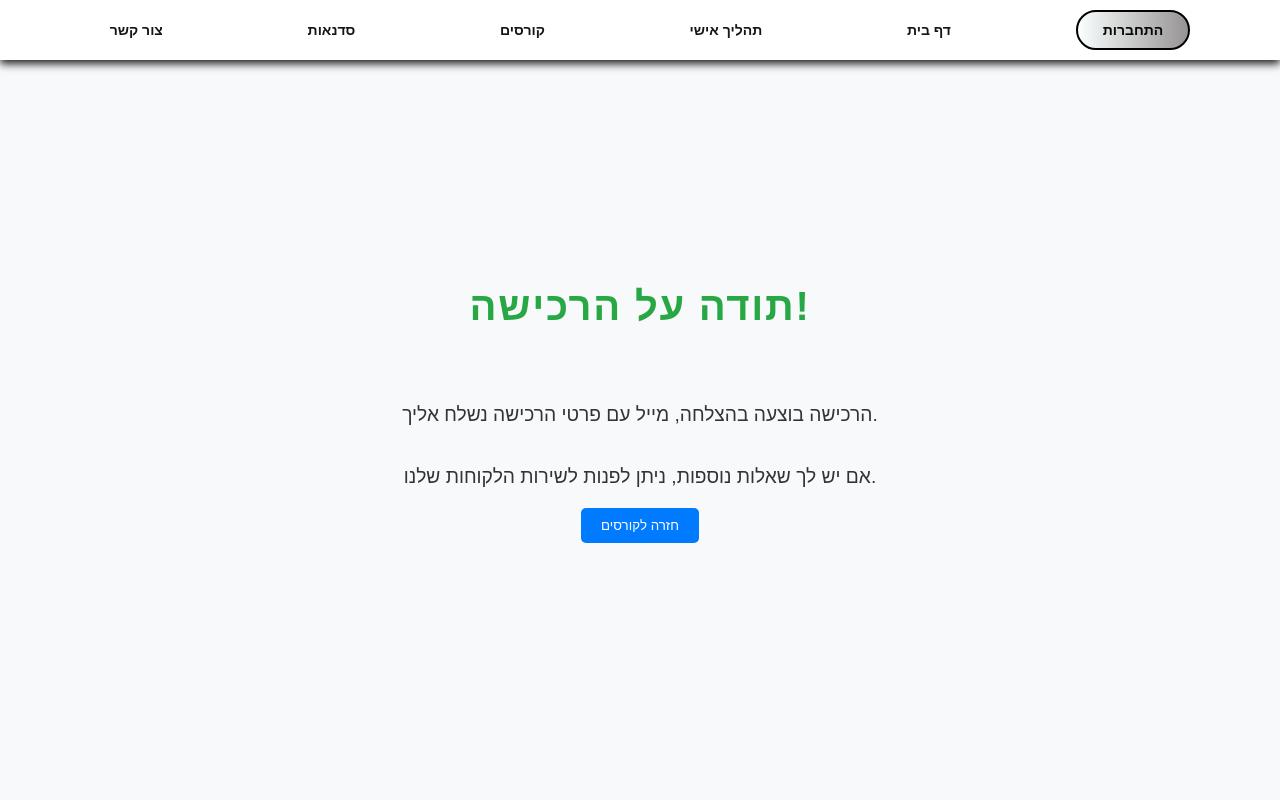
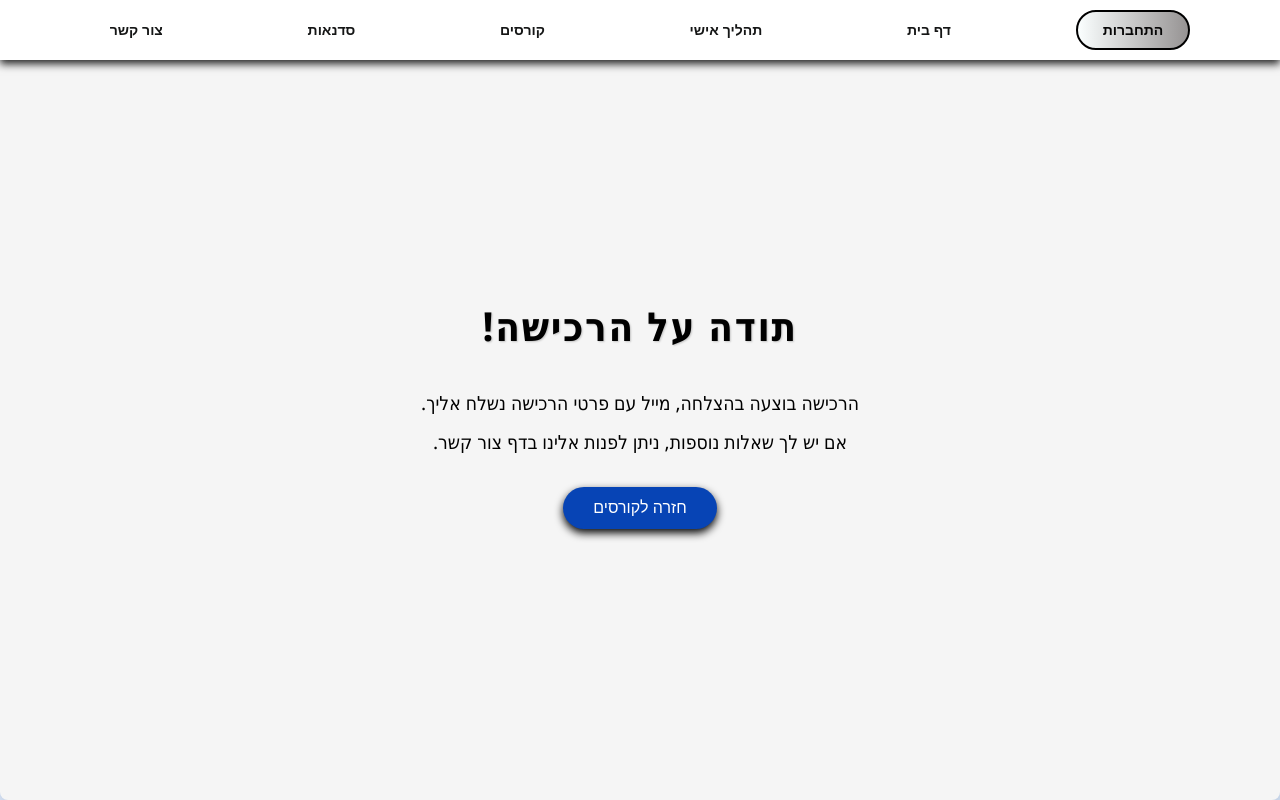
Before and after one commit to Itayaviani/final_project, a React (Vite) app in the folder client/: page /thank-you-course in a window 1280 px wide. Built offline with nearby package versions, Linux system fonts and the light colour scheme.

Commit message:
thankyoupage

```diff
--- a/client/src/pages/courses/thankYouCourse/ThankYouCourse.jsx
+++ b/client/src/pages/courses/thankYouCourse/ThankYouCourse.jsx
@@ -4,12 +4,14 @@ import './thankYouCourse.css';
 export default function ThankYou() {
   return (
     <div className="thank-you-container-course">
-      <h1>תודה על הרכישה!</h1>
-      <p>הרכישה בוצעה בהצלחה, מייל עם פרטי הרכישה נשלח אליך.</p>
-      <p>אם יש לך שאלות נוספות, ניתן לפנות לשירות הלקוחות שלנו.</p>
-      <button onClick={() => window.location.href = '/courses'} className="back-button-course">
-        חזרה לקורסים
-      </button>
+      <div className="thank-you-box">
+        <h1>!תודה על הרכישה</h1>
+        <p>.הרכישה בוצעה בהצלחה, מייל עם פרטי הרכישה נשלח אליך</p>
+        <p>.אם יש לך שאלות נוספות, ניתן לפנות אלינו בדף צור קשר</p>
+        <button onClick={() => window.location.href = '/courses'} className="back-button-course">
+          חזרה לקורסים
+        </button>
+      </div>
     </div>
   );
 }
--- a/client/src/pages/courses/thankYouCourse/thankYouCourse.css
+++ b/client/src/pages/courses/thankYouCourse/thankYouCourse.css
@@ -1,36 +1,50 @@
+/* thankYouCourse.css */
+
 .thank-you-container-course {
   display: flex;
   flex-direction: column;
+  align-items: center;
   justify-content: center;
-    align-items: center;
-    min-height: 100vh;
-    background-color: #f8f9fa;
+  height: 100vh;
+  background-color: #f5f5f5;
+  color: #000000;
+  font-family: 'Segoe UI', Tahoma, Geneva, Verdana, sans-serif;
+  text-align: center;
   padding: 20px;
-    text-align: center;
+  border-radius: 8px;
+  box-shadow: 0 4px 12px rgba(0, 0, 0, 0.1);
 }
 
 .thank-you-container-course h1 {
-    color: #28a745;
-    font-size: 2.5rem;
-    margin-bottom: 20px;
+  font-size: 2.5em;
+  color: #000000;
+  margin-bottom: 10px;
+  text-shadow: 1px 1px 2px rgba(0, 0, 0, 0.2);
 }
 
 .thank-you-container-course p {
-    font-size: 1.2rem;
-    color: #333;
-    margin-bottom: 20px;
+  font-size: 1.2em;
+  line-height: 1.5;
+  color: #000000;
+  max-width: 600px;
+  margin: 10px 0;
 }
 
 .back-button-course {
-    padding: 10px 20px;
-    background-color: #007bff;
-    color: white;
+  margin-top: 20px;
+  padding: 12px 30px;
+  font-size: 1em;
+  color: #fff;
+  background-color: #0744b5;
   border: none;
-    border-radius: 5px;
+  border-radius: 25px;
   cursor: pointer;
   transition: background-color 0.3s ease;
+  box-shadow: 0 4px 8px rgba(0, 0, 0, 0.981);
+
 }
 
 .back-button-course:hover {
-    background-color: #0056b3;
+  background-color: #0d57eb;
+  box-shadow: 0 4px 8px rgba(0, 0, 0, 0.981);
 }
--- a/client/src/pages/workshops/ThankYouWorkshop/ThankYouWorkshop.jsx
+++ b/client/src/pages/workshops/ThankYouWorkshop/ThankYouWorkshop.jsx
@@ -4,9 +4,9 @@ import './thankYouWorkshop.css';
 export default function ThankYouWorkshop() {
   return (
     <div className="thank-you-container-workshop">
-      <h1>תודה על הרכישה!</h1>
-      <p>הרכישה בוצעה בהצלחה, מייל עם פרטי הרכישה נשלח אליך.</p>
-      <p>אם יש לך שאלות נוספות, ניתן לפנות לשירות הלקוחות שלנו.</p>
+      <h1>!תודה על הרכישה</h1>
+      <p>.הרכישה בוצעה בהצלחה, מייל עם פרטי הרכישה נשלח אליך</p>
+      <p>.אם יש לך שאלות נוספות, ניתן לפנות אלינו בדף צור קשר</p>
       <button onClick={() => window.location.href = '/workshops'} className="back-button-workshop">
         חזרה לסדנאות
       </button>
--- a/client/src/pages/workshops/ThankYouWorkshop/thankYouWorkshop.css
+++ b/client/src/pages/workshops/ThankYouWorkshop/thankYouWorkshop.css
@@ -1,36 +1,49 @@
+/* thankYouWorkshop.css */
+
 .thank-you-container-workshop {
     display: flex;
     flex-direction: column;
+    align-items: center;
     justify-content: center;
-    align-items: center;
-    min-height: 100vh;
-    background-color: #f8f9fa;
+    height: 100vh;
+    background-color: #f5f5f5;
+    color: #000000;
+    font-family: 'Segoe UI', Tahoma, Geneva, Verdana, sans-serif;
+    text-align: center;
     padding: 20px;
-    text-align: center;
+    border-radius: 8px;
+    box-shadow: 0 4px 12px rgba(0, 0, 0, 0.1);
   }
 
   .thank-you-container-workshop h1 {
-    color: #28a745;
-    font-size: 2.5rem;
-    margin-bottom: 20px;
+    font-size: 2.5em;
+    color: #000000;
+    margin-bottom: 10px;
+    text-shadow: 1px 1px 2px rgba(0, 0, 0, 0.2);
   }
 
   .thank-you-container-workshop p {
-    font-size: 1.2rem;
-    color: #333;
-    margin-bottom: 20px;
+    font-size: 1.2em;
+    line-height: 1.5;
+    color: #000000;
+    max-width: 600px;
+    margin: 10px 0;
   }
 
   .back-button-workshop {
-    padding: 10px 20px;
-    background-color: #007bff;
-    color: white;
+    margin-top: 20px;
+    padding: 12px 30px;
+    font-size: 1em;
+    color: #fff;
+    background-color: #0744b5;
     border: none;
-    border-radius: 5px;
+    border-radius: 25px;
     cursor: pointer;
     transition: background-color 0.3s ease;
+    box-shadow: 0 4px 8px rgba(0, 0, 0, 0.981);
   }
 
   .back-button-workshop:hover {
-    background-color: #0056b3;
+    background-color: #0d57eb;
+    box-shadow: 0 4px 8px rgba(0, 0, 0, 0.981);
   }
```
Also changed, not shown: 1 other file (tests, documents, lock files or other folders). Lines whose indentation alone changed are shown as unchanged.
